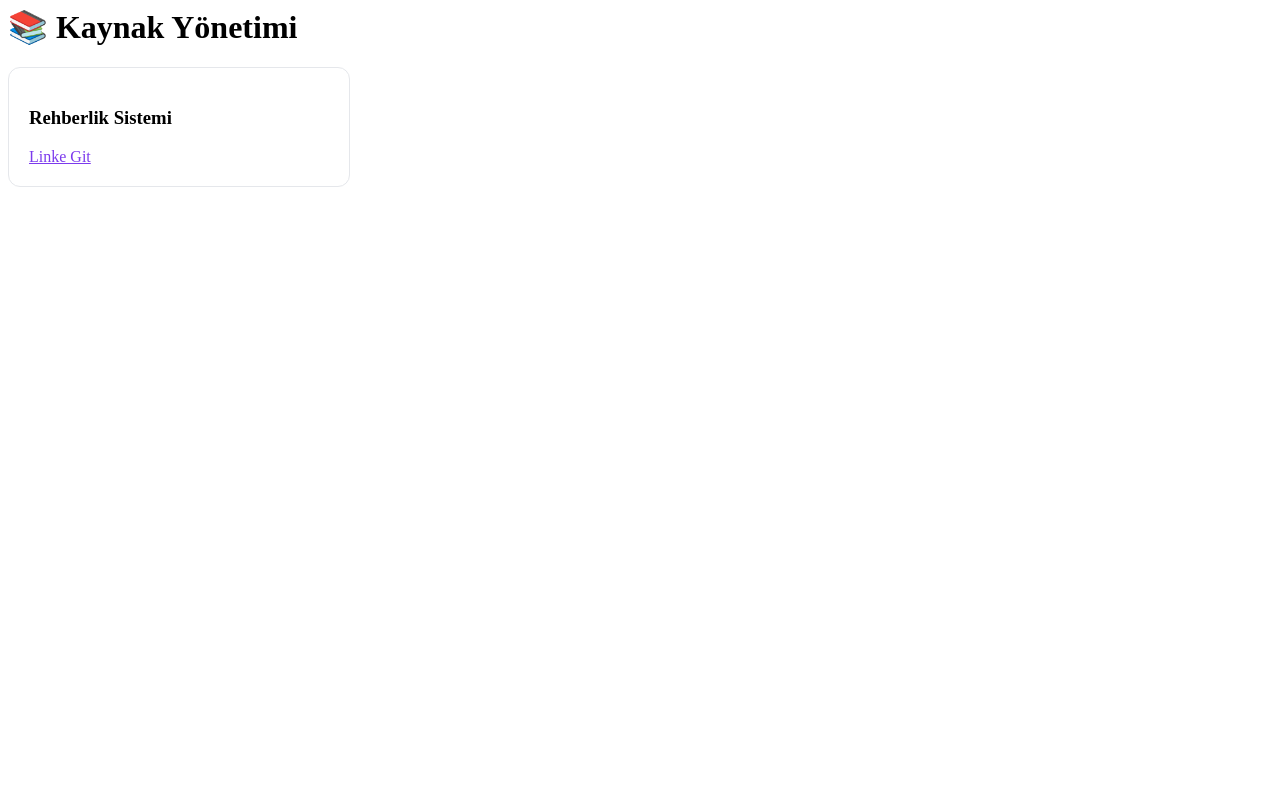
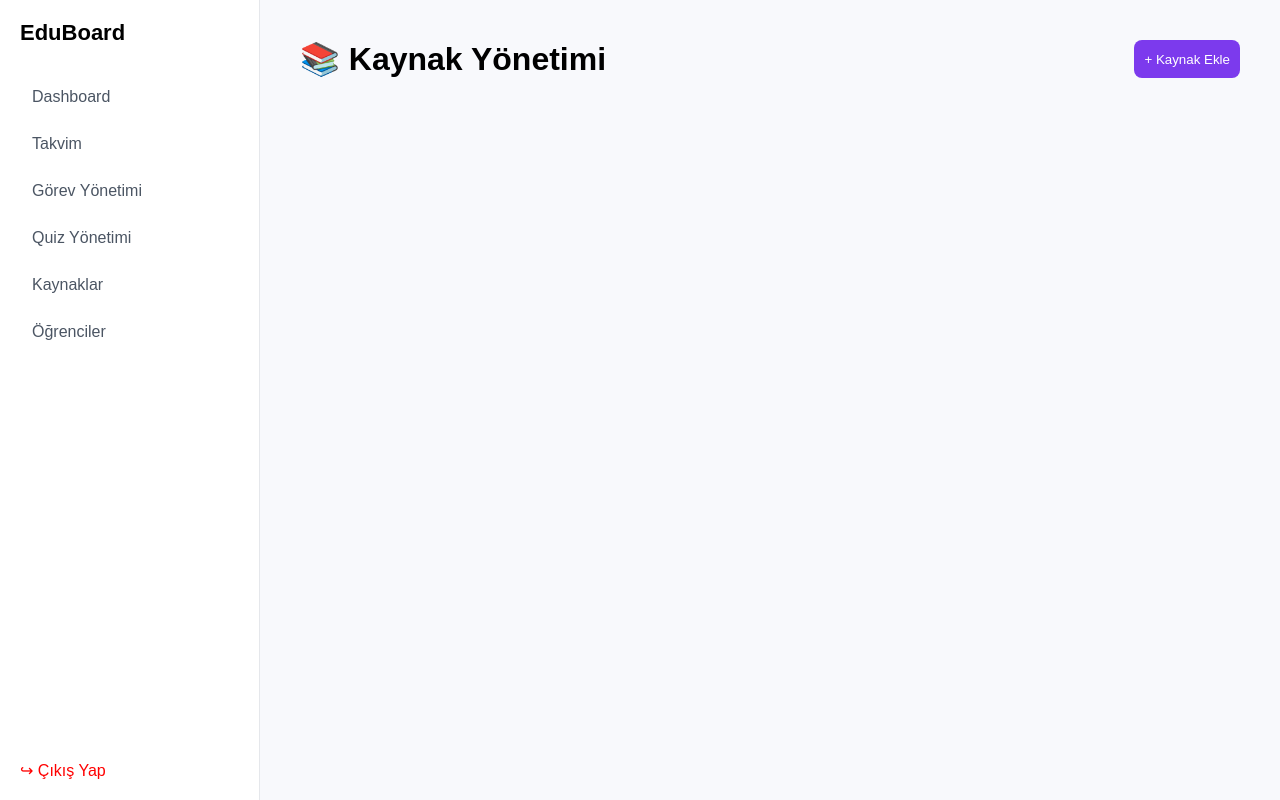
Before and after one commit to dertlimehmetsalih286-cyber/eda-akedemi, a Flask app: page /kaynaklar in a window 1280 px wide. Run offline with Flask 3, Linux system fonts and the light colour scheme; some libraries are stand-ins or nearby versions.

Commit message:
Update kaynaklar.html

```diff
--- a/templates/kaynaklar.html
+++ b/templates/kaynaklar.html
@@ -1,7 +1,14 @@
-<main class="main-content">
-    <h1 class="page-title">📚 Kaynak Yönetimi</h1>
-    <div style="background:white; padding:20px; border-radius:12px; border:1px solid #e5e7eb; max-width:300px;">
-        <h3>Rehberlik Sistemi</h3>
-        <a href="https://rehberlik-sistemi.onrender.com/" target="_blank" style="color:#7c3aed;">Linke Git</a>
-    </div>
-</main>
+{% extends "base.html" %}
+{% block content %}
+<div style="display:flex; justify-content:space-between;">
+    <h1>📚 Kaynak Yönetimi</h1>
+    <button onclick="document.getElementById('km').style.display='block'" style="background:#7c3aed; color:white; border:none; padding:10px; border-radius:8px;">+ Kaynak Ekle</button>
+</div>
+<div id="km" class="modal">
+    <h3>Yeni Kaynak</h3>
+    <input type="text" placeholder="Başlık" style="width:100%; margin:5px 0;">
+    <select><option>Link</option><option>Dosya</option></select>
+    <input type="text" placeholder="https://" style="width:100%; margin:5px 0;">
+    <button onclick="document.getElementById('km').style.display='none'">Kaynak Ekle</button>
+</div>
+{% endblock %}
```
